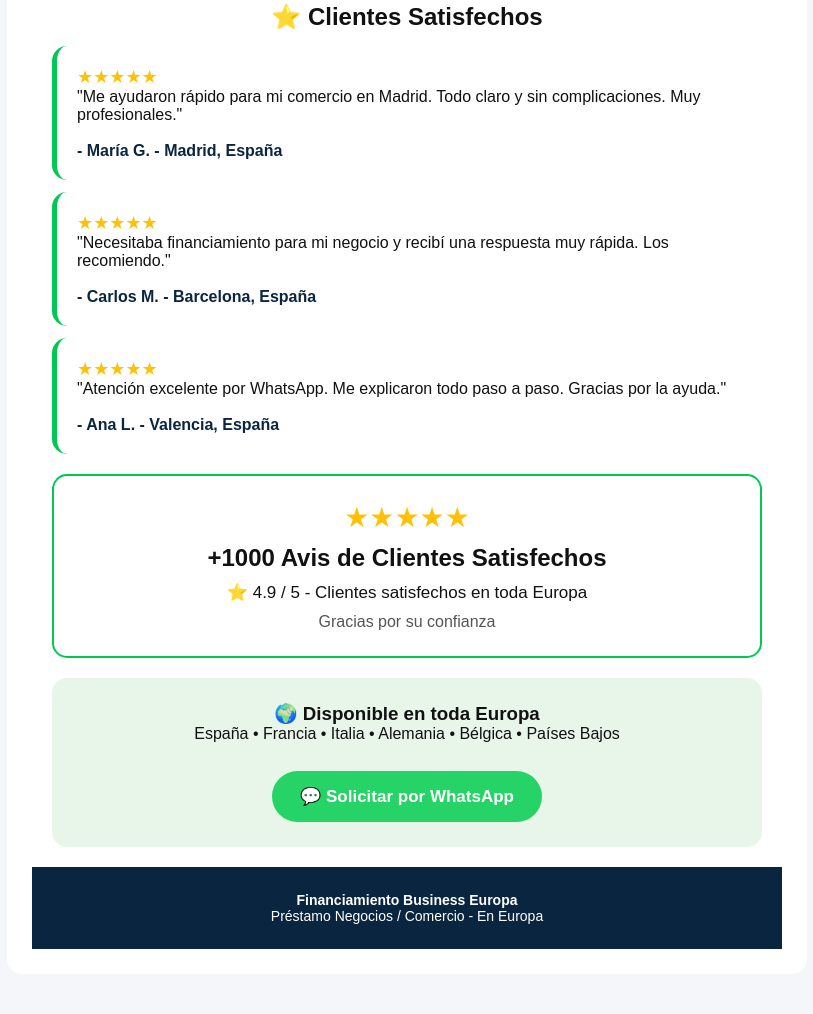
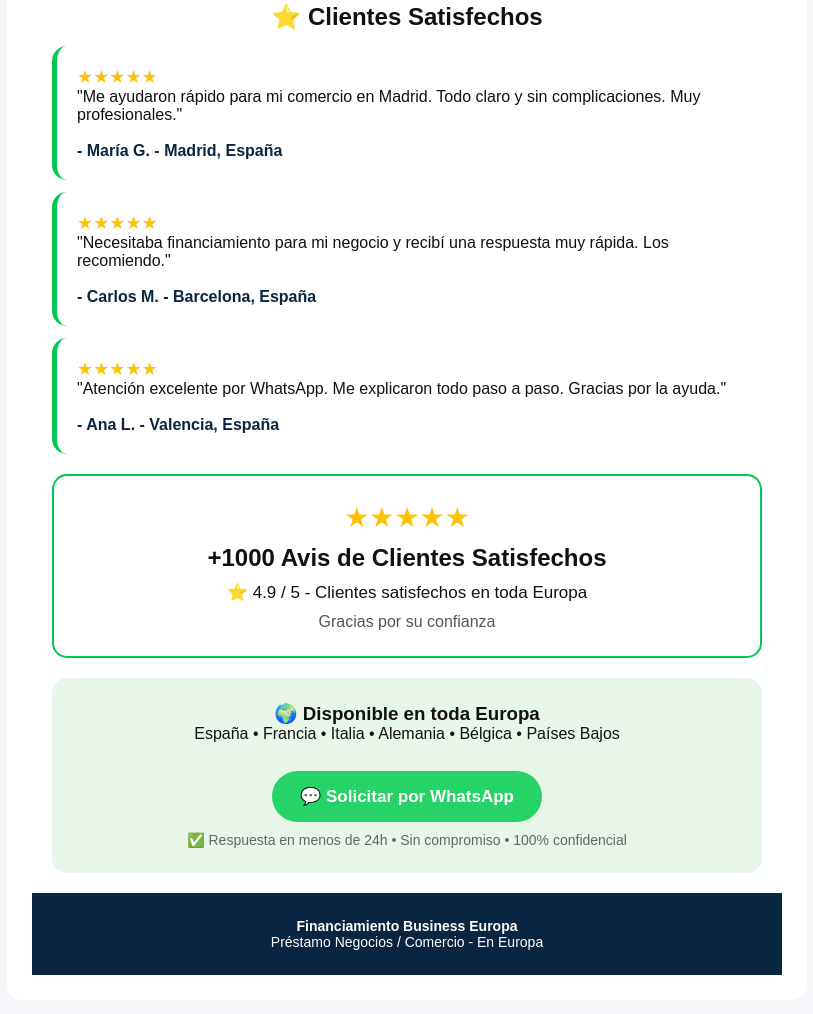
Before and after one commit to Du-pon/Financiamiento-Business-Europa, a plain HTML site: page index.html in a window 1280 px wide. Shown: the part 1547-2561 px from the top of the page, without its empty margins (233-1046 px from the left). Drawn offline with Linux system fonts and the light colour scheme.

Commit message:
Add response time and confidentiality note
Added a new paragraph with response time and confidentiality information.

```diff
--- a/index.html
+++ b/index.html
@@ -82,6 +82,7 @@ footer{background:#0a2540;color:white;text-align:center;padding:25px;font-size:1
 <h3>🌍 Disponible en toda Europa</h3>
 <p>España • Francia • Italia • Alemania • Bélgica • Países Bajos</p><br>
 <a class="btn" href="https://wa.me/TONNUMEROICI">💬 Solicitar por WhatsApp</a>
+  <p style="text-align:center;font-size:14px;color:#666;margin-top:10px">✅ Respuesta en menos de 24h • Sin compromiso • 100% confidencial</p>
 </div>
 <footer><b>Financiamiento Business Europa</b><br>Préstamo Negocios / Comercio - En Europa</footer>
 </body>
```
